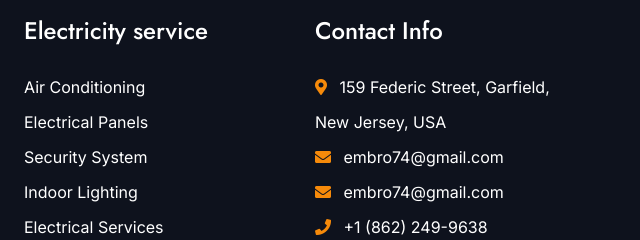
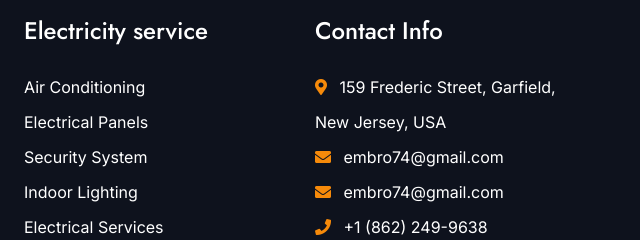
Before and after one commit to embro74/embroelelectrician, a plain HTML site: page project.html in a window 1280 px wide. Shown: the part 1553-1793 px from the top of the page, 640-1280 px from the left. Drawn offline with nearby package versions, Linux system fonts and the light colour scheme; a web font is replaced by a local one.

Commit message:
Update project.html

```diff
--- a/project.html
+++ b/project.html
@@ -378,7 +378,7 @@
               <h4 class="text-white mb-4">Contact Info</h4>
               <a href="contact"
                 ><i class="fa fa-map-marker-alt text-primary me-2"></i> 159
-                Federic Street, Garfield, New Jersey, USA</a
+                Frederic Street, Garfield, New Jersey, USA</a
               >
               <a href="mailto:Embro74@gmail.com"
                 ><i class="fas fa-envelope text-primary me-2"></i>
```
